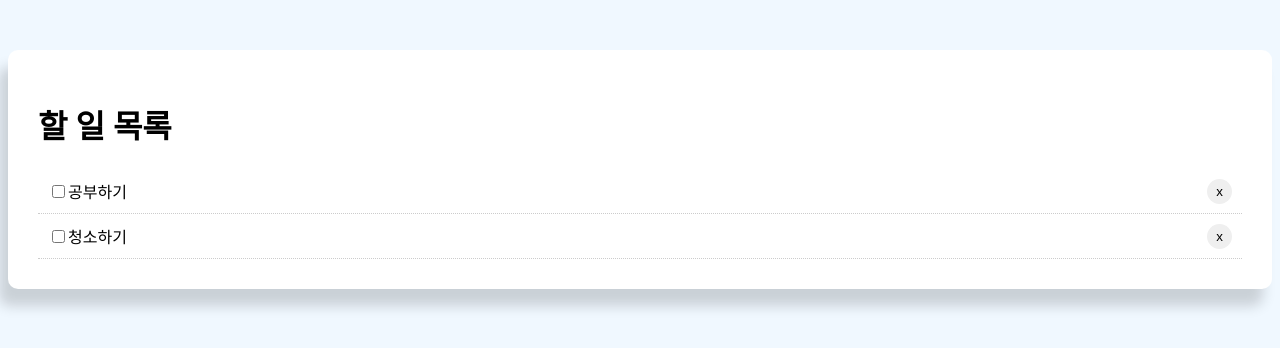
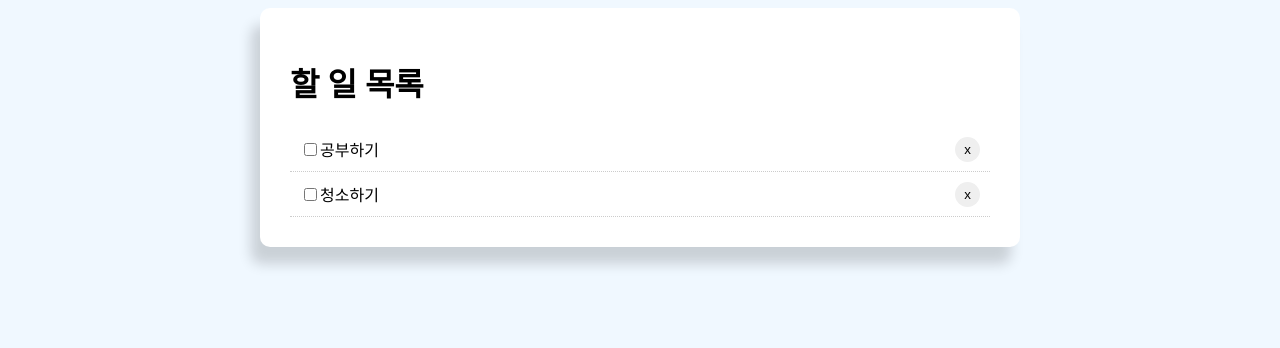
Before and after one commit to polar7bear/Todo-app-with-React, a React (Create React App) app: page / in a window 1280 px wide. Shown: the top 348 px of the page. Built offline with nearby package versions, Linux system fonts and the light colour scheme.

Commit message:
일부변경

```diff
--- a/src/App.css
+++ b/src/App.css
@@ -6,7 +6,9 @@
 .todoBlock {
   padding: 30px;
   margin-top: 50px;
+  margin: 0 auto;
   background: #fff;
   border-radius: 10px;
   box-shadow: -9px 17px 13px rgb(0 0 0 / 16%);
+  width: 700px;
 }
```
